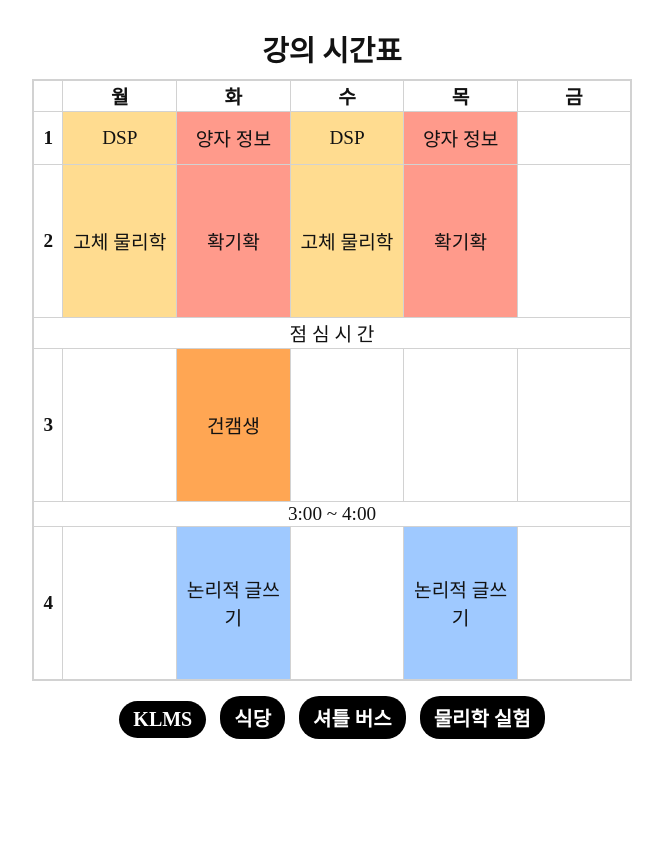
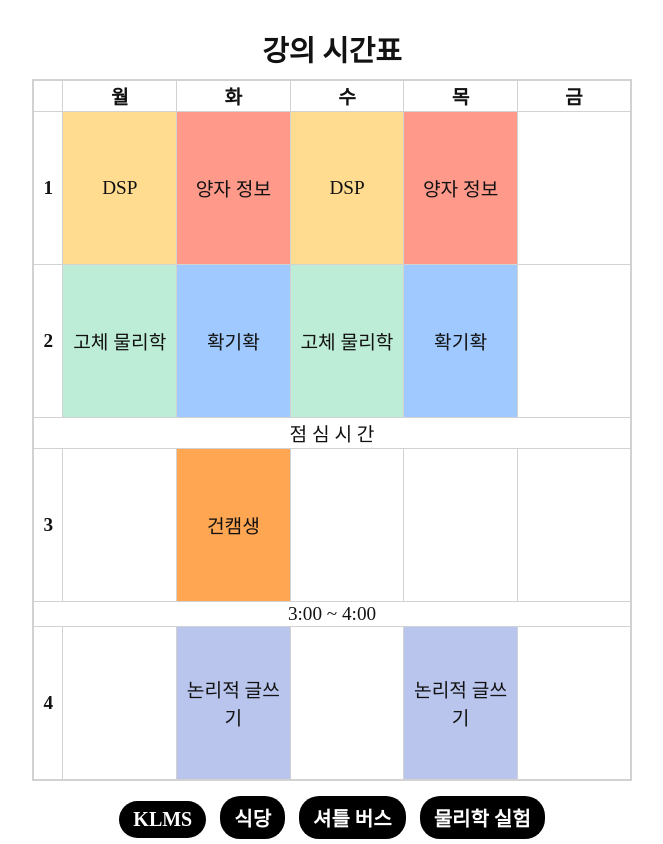
Before and after one commit to femin1024/timetable, a plain HTML site: page index.html in a window 1280 px wide. Shown: the whole page, without its empty margins (308-971 px from the left). Before the commit the page ends 800 px from the top, so only its background shows below. Drawn offline with nearby package versions, Linux system fonts and the light colour scheme.

Commit message:
Update index.html

```diff
--- a/index.html
+++ b/index.html
@@ -254,7 +254,7 @@
       <th class = "col">목</th>
       <th class = "col">금</th>
     </tr>
-    <tr class = "shrunk">
+    <tr>
       <th>1</th>
       <td onclick="openWindow(0)" style="cursor: pointer; background-color: #ffdc90">DSP</td>
       <td onclick="openWindow(2)" style="cursor: pointer; background-color: #ff9a8b">양자 정보</td>
@@ -265,10 +265,10 @@
     </tr>
     <tr>
       <th>2</th>
-      <td onclick="openWindow(1)" style="cursor: pointer; background-color: #ffdc90">고체 물리학</td>
-      <td onclick="openWindow(3)" style="cursor: pointer; background-color: #ff9a8b">확기확</td>
-      <td onclick="openWindow(1)" style="cursor: pointer; background-color: #ffdc90">고체 물리학</td>
-      <td onclick="openWindow(3)" style="cursor: pointer; background-color: #ff9a8b">확기확</td>
+      <td onclick="openWindow(1)" style="cursor: pointer; background-color: #beedd7">고체 물리학</td>
+      <td onclick="openWindow(3)" style="cursor: pointer; background-color: #9fc9ff">확기확</td>
+      <td onclick="openWindow(1)" style="cursor: pointer; background-color: #beedd7">고체 물리학</td>
+      <td onclick="openWindow(3)" style="cursor: pointer; background-color: #9fc9ff">확기확</td>
       <td></td>
     </tr>
     <tr>
@@ -288,9 +288,9 @@
     <tr>
       <th>4</th>
       <td></td>
-      <td onclick="openWindow(5)" style="cursor: pointer; background-color: #9fc9ff">논리적 글쓰기</td>
+      <td onclick="openWindow(5)" style="cursor: pointer; background-color: #b9c5ed">논리적 글쓰기</td>
       <td></td>
-      <td onclick="openWindow(5)" style="cursor: pointer; background-color: #9fc9ff">논리적 글쓰기</td>
+      <td onclick="openWindow(5)" style="cursor: pointer; background-color: #b9c5ed">논리적 글쓰기</td>
       <td></td>
     </tr>
   </table>
```
